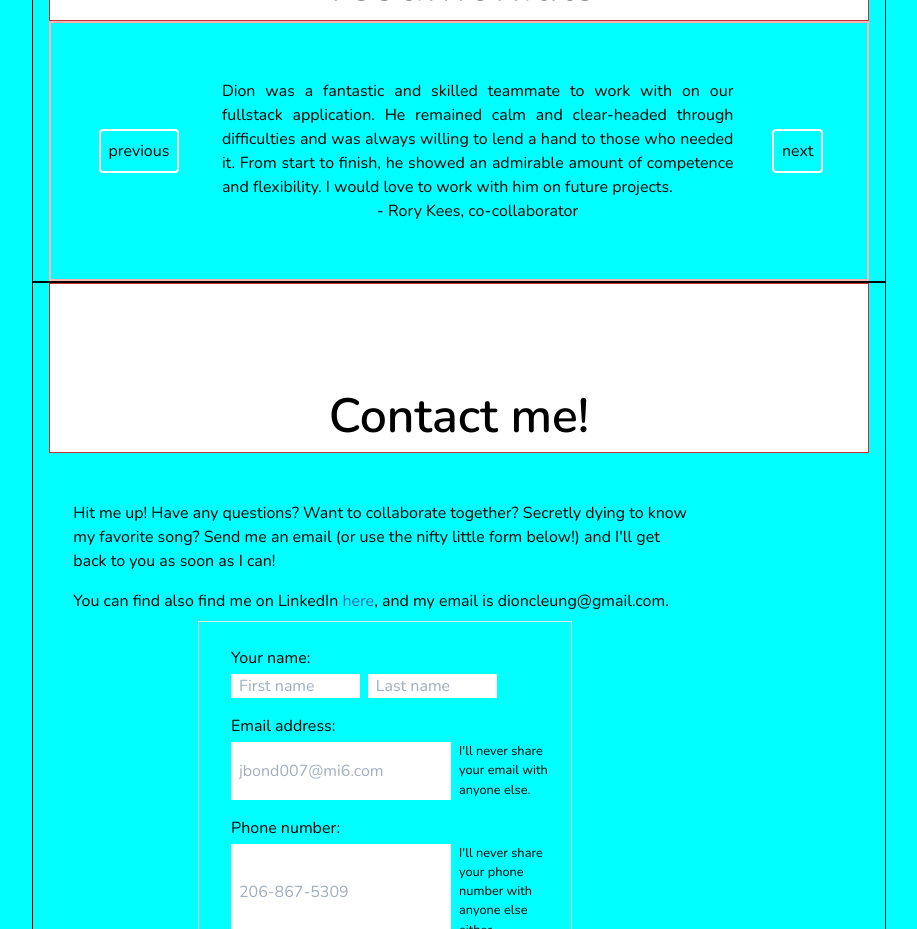
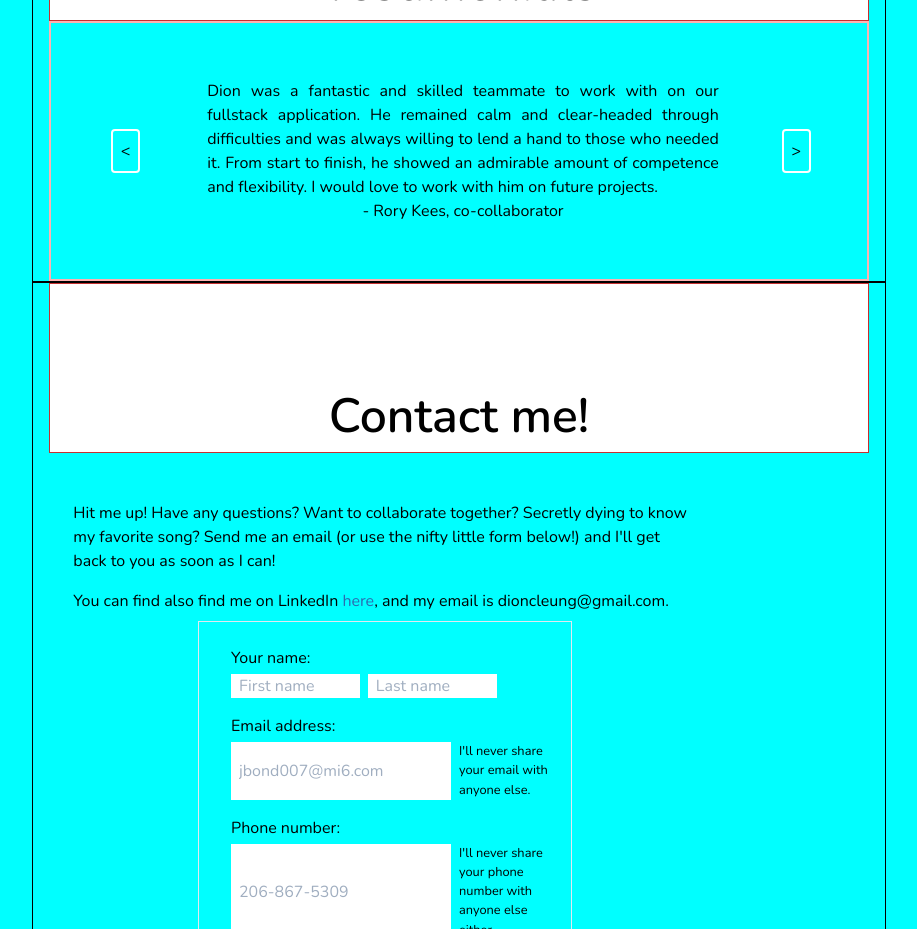
Before and after one commit to dionleung14/portfolio-nodemailer, a React (Create React App) app: page /about-me in a window 1280 px wide. Shown: the part 4020-4949 px from the top of the page, without its empty margins (181-1098 px from the left). Built offline with nearby package versions, Linux system fonts and the light colour scheme.

Commit message:
changed previous and next to be less than and greater than symbols

```diff
--- a/src/components/Testimonials.js
+++ b/src/components/Testimonials.js
@@ -43,7 +43,7 @@ export default function Testimonials() {
           className="border-white border-2 lg:p-2 px-1 mx-1 rounded"
           onClick={decrement}
         >
-          previous
+          {`<`}
         </button>
         <div className="w-2/3 lg:h-40 flex flex-col">
           <div className="my-auto">
@@ -58,7 +58,7 @@ export default function Testimonials() {
           className="border-white border-2 p-2 rounded"
           onClick={increment}
         >
-          next
+          {`>`}
         </button>
       </div>
       <div>{tracker.track}</div>
```
